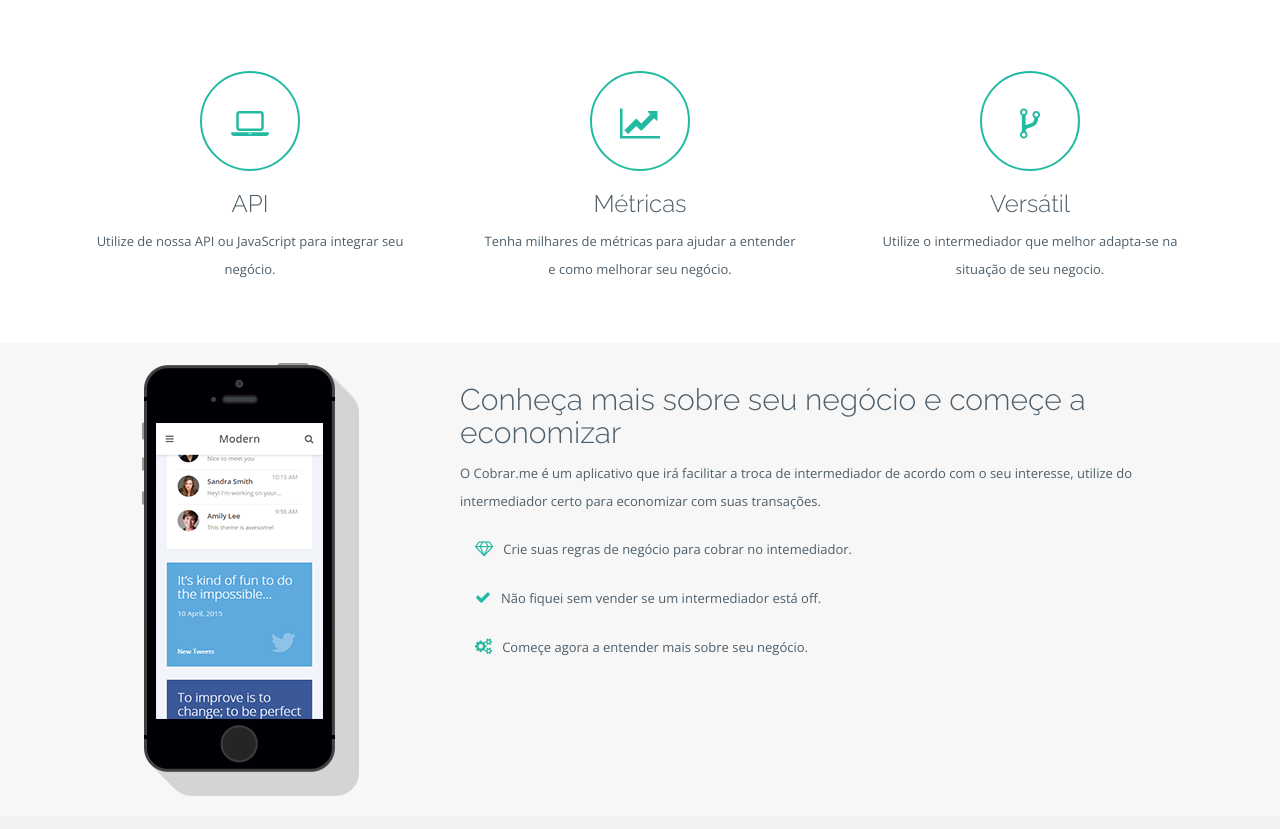
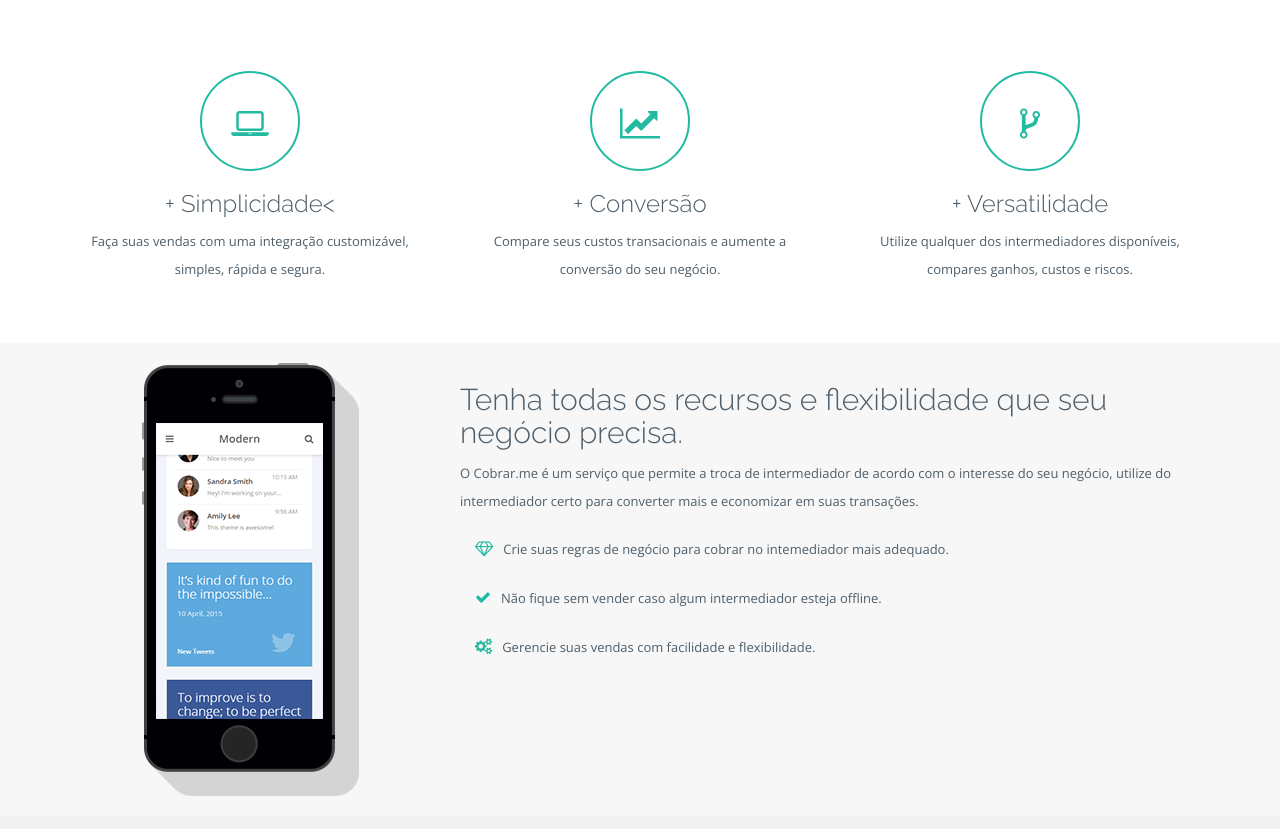
Before and after one commit to cobrarme/cobrarme.github.io, a Jekyll site: the page index.html, which Jekyll copies as it is, in a window 1280 px wide and 900 px high, scrolled down 833 px, cut to the strip 71-900 px from the top of the window. Built offline with Jekyll 4.4.1, drawn with Linux system fonts in a browser that asks for light colours; some of the changed text lies outside the part shown.

Commit message:
text_updates

```diff
--- a/index.html
+++ b/index.html
@@ -76,22 +76,22 @@
                     <div class="feature-icon">
                         <i class="fa fa-laptop"></i>
                     </div>
-                    <h2>API</h2>
-                    <p>Utilize de nossa API ou JavaScript para integrar seu negócio.</p>
+                    <h2>+ Simplicidade<</h2>
+                    <p>Faça suas vendas com uma integração customizável, simples, rápida e segura.</p>
                 </div>
                 <div class="col-sm-4 wow fadeInLeft" data-wow-duration="1.5s" data-wow-offset="10" data-wow-delay="0.7s">
                     <div class="feature-icon">
                         <i class="fa fa-line-chart"></i>
                     </div>
-                    <h2>Métricas</h2>
-                    <p>Tenha milhares de métricas para ajudar a entender e como melhorar seu negócio.</p>
+                    <h2>+ Conversão</h2>
+                    <p>Compare seus custos transacionais e aumente a conversão do seu negócio.</p>
                 </div>
                 <div class="col-sm-4 wow fadeInLeft" data-wow-duration="1.5s" data-wow-offset="10" data-wow-delay="0.9s">
                     <div class="feature-icon">
                         <i class="fa fa-code-fork"></i>
                     </div>
-                    <h2>Versátil</h2>
-                    <p>Utilize o intermediador que melhor adapta-se na situação de seu negocio.</p>
+                    <h2>+ Versatilidade</h2>
+                    <p>Utilize qualquer dos intermediadores disponíveis, compares ganhos, custos e riscos.</p>
                 </div>
             </div>
         </div>
@@ -102,14 +102,14 @@
                         <img src="assets/images/iphone.png" class="iphone-img" alt="">
                     </div>
                     <div class="col-sm-8 wow fadeInRight" data-wow-delay="0.5s" data-wow-duration="1.5s" data-wow-offset="10">
-                        <h1>Conheça mais sobre seu negócio e começe a economizar</h1>
+                        <h1>Tenha todas os recursos e flexibilidade que seu negócio precisa.</h1>
                         <p>
-                          O Cobrar.me é um aplicativo que irá facilitar a troca de intermediador de acordo com o seu interesse, utilize do intermediador certo para economizar com suas transações.
+                          O Cobrar.me é um serviço que permite a troca de intermediador de acordo com o interesse do seu negócio, utilize do intermediador certo para converter mais e economizar em suas transações.
                         </p>
                         <ul class="list-unstyled features-list-2">
-                            <li><i class="fa fa-diamond icon-state-success m-r-xs icon-md"></i>Crie suas regras de negócio para cobrar no intemediador.</li>
-                            <li><i class="fa fa-check icon-state-success m-r-xs icon-md"></i>Não fiquei sem vender se um intermediador está off.</li>
-                            <li><i class="fa fa-cogs icon-state-success m-r-xs icon-md"></i>Começe agora a entender mais sobre seu negócio.</li>
+                            <li><i class="fa fa-diamond icon-state-success m-r-xs icon-md"></i>Crie suas regras de negócio para cobrar no intemediador mais adequado.</li>
+                            <li><i class="fa fa-check icon-state-success m-r-xs icon-md"></i>Não fique sem vender caso algum intermediador esteja offline.</li>
+                            <li><i class="fa fa-cogs icon-state-success m-r-xs icon-md"></i>Gerencie suas vendas com facilidade e flexibilidade.</li>
                         </ul>
                     </div>
                 </div>
@@ -123,25 +123,27 @@
                             <div class="tabs tabs-style-linebox">
                                 <nav>
                                     <ul>
-                                        <li class="tab-current"><a href=""><span>Seus custos</span></a></li>
-                                        <li class=""><a href=""><span>Métricas</span></a></li>
-                                        <li class=""><a href=""><span>Performace</span></a></li>
-                                        <li class=""><a href=""><span>Documentação</span></a></li>
+                                        <li class="tab-current"><a href=""><span>O que é?</span></a></li>
+                                        <li class=""><a href=""><span>O que posso fazer?</span></a></li>
+                                        <li class=""><a href=""><span>Como posso fazer?</span></a></li>
+                                        <li class=""><a href=""><span>Vantagens</span></a></li>
                                     </ul>
                                 </nav>
                                 <div class="content-wrap">
                                     <section id="" class="content-current">
-                                        <h1>Reduza seus custos</h1>
-                                        <p>Lorem ipsum dolor sit amet, consectetuer adipiscing elit. Aenean commodo ligula eget dolor. Aenean massa. Cum sociis natoque penatibus et magnis dis parturient montes, nascetur ridiculus mus. Donec quam felis, ultricies nec, pellentesque eu, pretium quis, sem.<br>Nulla consequat massa quis enim. Donec pede justo, fringilla vel, aliquet nec, vulputate eget, arcu. In enim justo, rhoncus ut, imperdiet a, venenatis vitae, justo. Nullam dictum felis eu pede mollis pretium. Integer tincidunt. Cras dapibus.</p></section>
+                                        <h1>Tudo, em um só</h1>
+                                        <p>O Cobrar.me oferece recursos de rapidez, agilidade e segurança com uma integração simples e completa. Com ele você poderá conectar com os serviços dos principais intermediadores de pagamentos do mercado sem precisar integrá-los individualmente, além disso você pode compará-los e decidir qual desses serviços é melhor para sua empresa.</p></section>
                                     <section id=""><p>
-                                        <h1>Entenda como seu negócio</h1>
-                                        <p>Etiam rhoncus. Maecenas tempus, tellus eget condimentum rhoncus, sem quam semper libero, sit amet adipiscing sem neque sed ipsum. Nam quam nunc, blandit vel, luctus pulvinar, hendrerit id, lorem. Maecenas nec odio et ante tincidunt tempus. Donec vitae sapien ut libero venenatis faucibus.<br>Nullam quis ante. Etiam sit amet orci eget eros faucibus tincidunt. Duis leo. Sed fringilla mauris sit amet nibh. Donec sodales sagittis magna.</p></section>
+                                        <h1>Integre, venda e gerencie</h1>
+                                        <p>Além da simplicidade, oferecemos recursos para que você gere seus pagamentos da maneira mais adequada pra você. Não importa se você precisa de uma integração básica, ou se você possui um fluxo complexo. Nós oferecemos um serviço customizável que se adequará ao seu negócio.
+                                        </p></section>
                                     <section id=""><p>
-                                        <h1>Desenpenho fundamental</h1>
-                                        <p>Curabitur ligula sapien, tincidunt non, euismod vitae, posuere imperdiet, leo. Maecenas malesuada. Praesent congue erat at massa. Sed cursus turpis vitae tortor. Donec posuere vulputate arcu. Phasellus accumsan cursus velit. Vestibulum ante ipsum primis in faucibus orci luctus et ultrices posuere cubilia Curae; Sed aliquam, nisi quis porttitor congue, elit erat euismod orci, ac placerat dolor lectus quis orci. Phasellus consectetuer vestibulum elit. Aenean tellus metus, bibendum sed, posuere ac, mattis non, nunc.</p></section>
+                                        <h1>APIs REST e JavaScript</h1>
+                                        <p>Utilize nossas APIs para criar ou consultar informações sobre seus pedidos e pagamentos, crie pagamentos em qualquer dos intermediadores disponíveis a qualquer hora. Além disso, você ainda pode utilizar os exemplos de códigos disponíveis em nossa documentação, para facilitar ainda mais sua integração.
+                                        Nosso serviço enviará notificações via webhooks, para manter o seu sistema sempre atualizado e, sempre que for necessário nosso time de suporte estará disponível para ajudá-lo a se integrar.</p></section>
                                     <section id=""><p>
-                                        <h1>Uma documentação Gourmet</h1>
-                                        <p>Morbi nec metus. Phasellus blandit leo ut odio. Maecenas ullamcorper, dui et placerat feugiat, eros pede varius nisi, condimentum viverra felis nunc et lorem. Sed magna purus, fermentum eu, tincidunt eu, varius ut, felis. In auctor lobortis lacus. Quisque libero metus, condimentum nec, tempor a, commodo mollis, magna. Vestibulum ullamcorper mauris at ligula. Fusce fermentum. Nullam cursus lacinia erat. Praesent blandit laoreet nibh.</p></section>
+                                        <h1>A flexibildade que você precisa</h1>
+                                        <p>Quer comparar serviços de intermediadores? Nós te ajudamos. Quer cobrar em diversos deles? Nós também te ajudamos. Alguns intermediadores são mais baratos que outros e você não sabe qual é mais adequado? Já entendeu né? Nós te ajudaremos com isso também.</p></section>
                                 </div>
                             </div>
                         </section>
```
